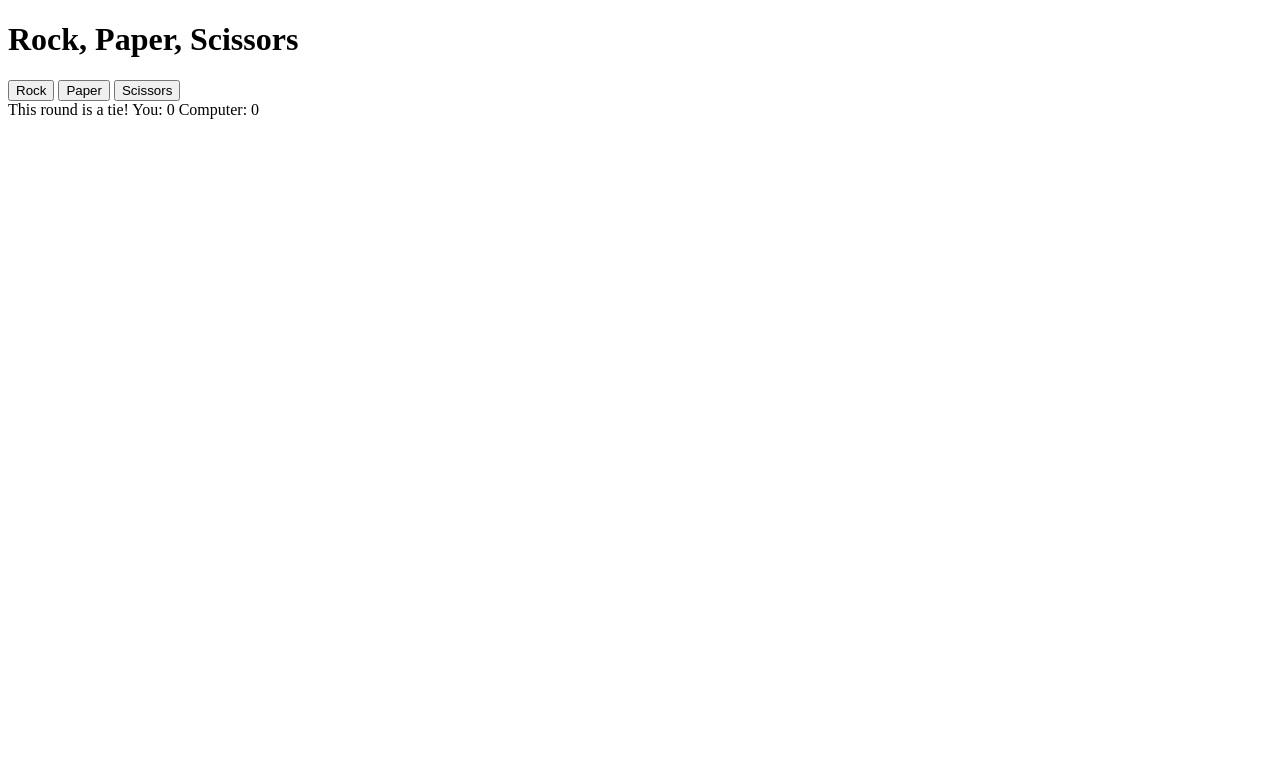
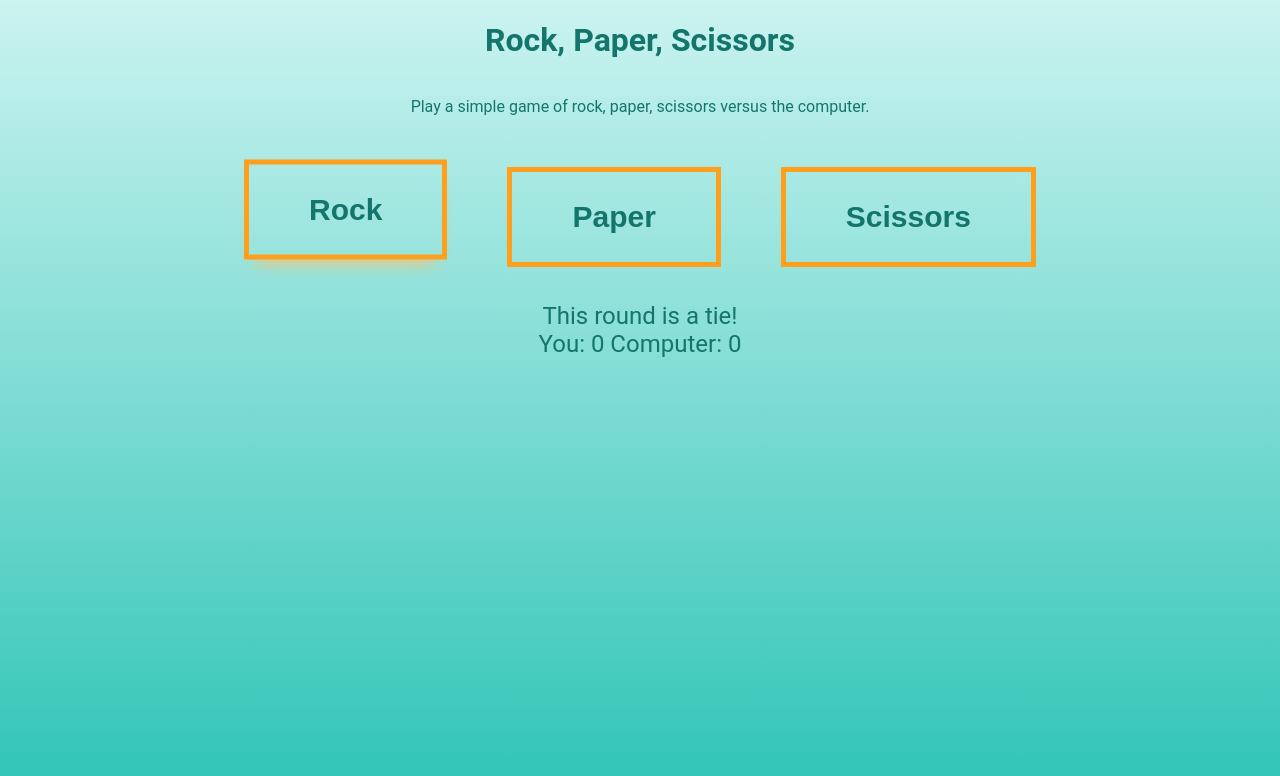
Before and after one commit to russellella/top-rock-paper-scissors, a plain HTML site: page index.html in a window 1280 px wide. Both pictures are taken after a click on the button "Rock". Drawn offline with Linux system fonts and the light colour scheme.

Commit message:
Update UI and finish game
-Updated UI and color scheme
-Finished RPS game javascript
-Made minor adjustments for round results, game results, and score

```diff
--- a/index.html
+++ b/index.html
@@ -4,19 +4,24 @@
     <meta charset="utf-8">
     <title>Rock, Paper, Scissors</title>
     <script src="javascript.js" defer></script>
+    <link rel="stylesheet" href="style.css">
   </head>
 <body>
+  <div class="top">
     <h1>
       Rock, Paper, Scissors
     </h1>
-    <div>
-        <button id="rock">Rock</button>
-        <button id="paper">Paper</button>
-        <button id="scissors">Scissors</button>
+    <p>Play a simple game of rock, paper, scissors versus the computer.</p>
+  </div>
+    <div class="playbuttons">
+        <button id="rock" type="button">Rock</button>
+        <button id="paper" type="button">Paper</button>
+        <button id="scissors" type="button">Scissors</button>
     </div>
-    <div id="roundresults">
+    <div id="roundresults" class="roundresults">
     </div>
-    <div id="gameresults"></div>
+    <div id="gameresults" class="gameresults"></div>
+    <div id="score" class="score"></div>
 
   </body>
   </html>
--- a/javascript.js
+++ b/javascript.js
@@ -34,38 +34,45 @@ function getComputerSelection() {
 
     if ((playerSelection == "rock") && (computerSelection == "scissors")) {
       x++;
-      let results = document.getElementById("roundresults").innerText = ("You win this round! Rock beats Scissors. You: " + x + " Computer: " + y);
+      let results = document.getElementById("roundresults").innerText = ("You win this round! Rock beats Scissors.");
+      document.getElementById("score").innerText = ("You: " + x + " Computer: " + y);
       console.log("You win this round! Rock beats Scissors. You: " + x + " Computer: " + y);
       gameResults();
     } else if ((playerSelection == "rock") && (computerSelection == "paper")) {
       y++;
-      let results = document.getElementById("roundresults").innerText = ("You lose this round! Paper beats Rock. You: " + x + " Computer: " + y);
+      let results = document.getElementById("roundresults").innerText = ("You lose this round! Paper beats Rock.");
+      document.getElementById("score").innerText = ("You: " + x + " Computer: " + y);
       console.log("You lose this round! Paper beats Rock. You: " + x + " Computer: " + y);
       gameResults();
     } else if ((playerSelection == "paper") && (computerSelection == "scissors")) {
       y++;
-      let results = document.getElementById("roundresults").innerText = ("You lose this round! Scissors beats paper. You: " + x + " Computer: " + y);
+      let results = document.getElementById("roundresults").innerText = ("You lose this round! Scissors beats paper.");
+      document.getElementById("score").innerText = ("You: " + x + " Computer: " + y);
       console.log("You lose this round! Scissors beats paper. You: " + x + " Computer: " + y);
       gameResults();
     } else if ((playerSelection == "paper") && (computerSelection == "rock")) {
       x++;
-      let results = document.getElementById("roundresults").innerText = ("You win this round! Paper beats rock. You: " + x + " Computer: " + y);
+      let results = document.getElementById("roundresults").innerText = ("You win this round! Paper beats rock.");
+      document.getElementById("score").innerText = ("You: " + x + " Computer: " + y);
       console.log("You win this round! Paper beats rock. You: " + x + " Computer: " + y);
       gameResults();
     } else if ((playerSelection == "scissors") && (computerSelection == "rock")) {
       y++;
-      let results = document.getElementById("roundresults").innerText = ("You lose this round! Rock beats scissors. You: " + x + " Computer: " + y);
+      let results = document.getElementById("roundresults").innerText = ("You lose this round! Rock beats scissors.");
+      document.getElementById("score").innerText = ("You: " + x + " Computer: " + y);
       console.log("You lose this round! Rock beats scissors. You: " + x + " Computer: " + y);
       gameResults();
     } else if ((playerSelection == "scissors") && (computerSelection == "paper")) {
       x++;
-      let results = document.getElementById("roundresults").innerText = ("You win this round! Scissors beats paper. You: " + x + " Computer: " + y);
-      console.log("You win this round! Scissors beats paper. You: " + x + " Computer: " + y);
+      let results = document.getElementById("roundresults").innerText = ("You win this round! Scissors beats paper.");
+      document.getElementById("score").innerText = ("You: " + x + " Computer: " + y);
+      console.log("You win this round! Scissors beats paper.");
       gameResults();
     } else if (((playerSelection == "scissors") && (computerSelection == "scissors"))
             || ((playerSelection == "rock") && (computerSelection == "rock"))
             || ((playerSelection == "paper") && (computerSelection == "paper"))) {
-              let results = document.getElementById("roundresults").innerText = ("This round is a tie! You: " + x + " Computer: " + y);
+              let results = document.getElementById("roundresults").innerText = ("This round is a tie!");
+              document.getElementById("score").innerText = ("You: " + x + " Computer: " + y);
               console.log("This round is a tie! You: " + x + " Computer: " + y);
               gameResults();
     } else {
@@ -77,9 +84,11 @@ function getComputerSelection() {
 function gameResults () {
   if (x >= 5) {
     document.getElementById("roundresults").innerText = ("");
-    document.getElementById("gameresults").innerText = ("Victory! You: " + x + " Computer: " + y);
+    document.getElementById("gameresults").innerText = ("Victory!");
+    document.getElementById("score").innerText = ("You: " + x + " Computer: " + y);
   } else if (y >=5) {
     document.getElementById("roundresults").innerText = ("");
-    document.getElementById("gameresults").innerText = ("Defeat! You: " + x + " Computer: " + y);
+    document.getElementById("gameresults").innerText = ("Defeat!");
+    document.getElementById("score").innerText = ("You: " + x + " Computer: " + y);
   }
 }
--- a/style.css
+++ b/style.css
@@ -2,10 +2,9 @@ body {
     font-family: Roboto, 'Open Sans', sans-serif;
     margin: 0;
     min-height: 100vh;
-    background-image: linear-gradient(#a1eeff, #73ceff);
+    background-image: linear-gradient(#CBF3F0, #2EC4B6);
     display: flex;
     flex-direction: column;
-
 }
 
 a:link, a:visited {
@@ -19,15 +18,11 @@ a:hover, a:active {
 
 .top {
     text-align: center;
-
-}
-
-.button {
-    background-color: transparent;
-    border: 3px solid orange;
-    padding: 32px 32px;
-    text-align: center;
-    font-size: 18px;
+    color: #13756C;
+    display: flex;
+    align-items: center;
+    justify-content: center;
+    flex-direction: column;
 }
 
 .playbuttons {
@@ -36,6 +31,41 @@ a:hover, a:active {
     justify-content: center;
     padding: 20px 0px;
     gap: 30px;
+}
+
+.playbuttons button {
+    background: none;
+    border: 5px solid #FF9F1C;
+    line-height: 1;
+    margin: 0.5em;
+    padding: 1em 2em;
+    color: #13756C;
+    transition: 0.25s;
+    font-size: 30px;
+    font-weight: 800;
+}
+
+.playbuttons button:hover,
+.playbuttons button:focus {
+    box-shadow: 0 0.5em 0.5em -0.4em #FFBF69;
+  transform: translateY(-0.25em);
+}
+
+.roundresults,
+.gameresults {
+    display: flex;
+    align-items: center;
+    justify-content: center;
+    font-size: 24px;
+    color: #13756C
+}
+
+.score {
+    display: flex;
+    align-items: center;
+    justify-content: center;
+    font-size: 24px;
+    color: #13756C
 }
 
 /* ADJUST */
```
